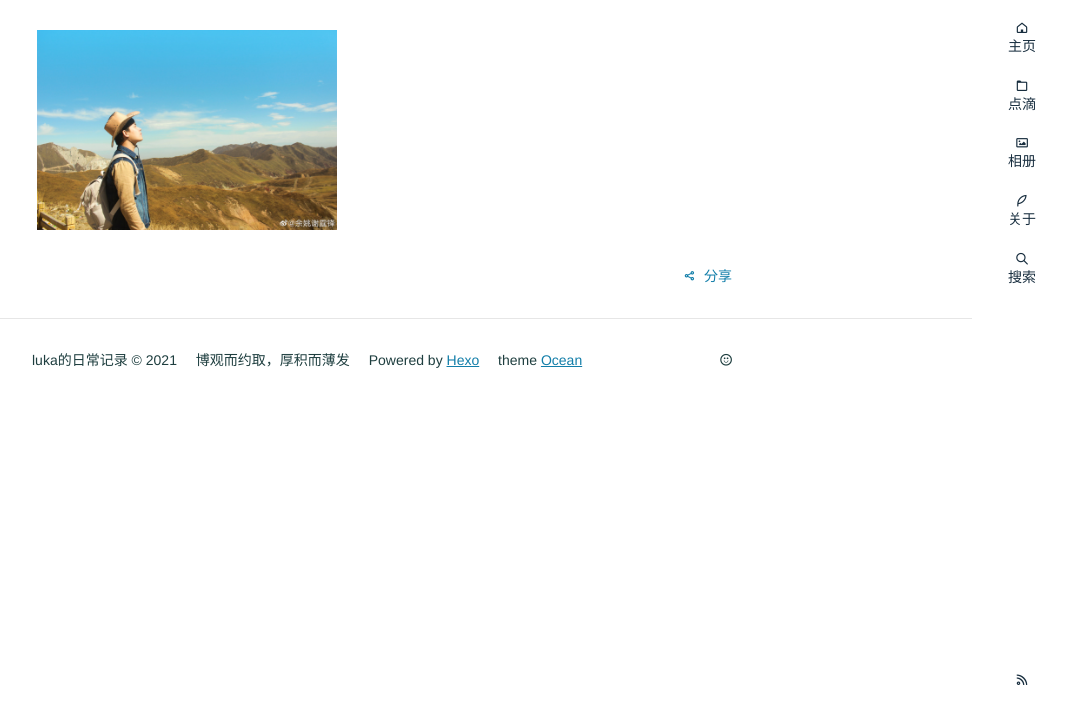
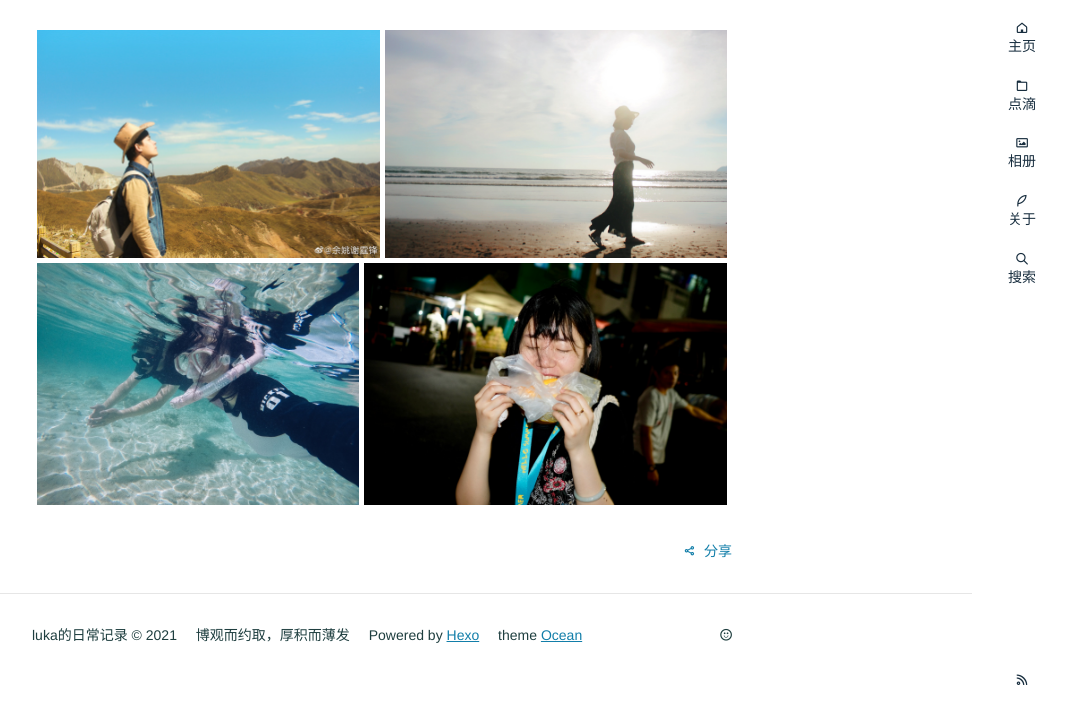
Before and after one commit to sunding0308/sunding0308.github.io, a plain HTML site: page gallery/index.html in a window 1280 px wide. Shown: the part 83-800 px from the top of the page, without its empty margins (208-1280 px from the left). Drawn offline with Linux system fonts and the light colour scheme; some packages are replaced by stand-ins of ours; no server answers; a script that the page names is missing; files whose address does not match are found by name.

Commit message:
Site updated: 2021-02-05 14:16:53

```diff
--- a/gallery/index.html
+++ b/gallery/index.html
@@ -61,6 +61,27 @@
     <a class="fancybox" data-fancybox="images" data-caption="青海" href="/images/gallery/%E9%9D%92%E6%B5%B7.jpg"
       rel="gallery_ckkrublgq0002ggdpar9t4xn5" title="青海">
       <img src="/images/gallery/%E9%9D%92%E6%B5%B7.jpg" itemprop="image" alt="青海">
+    </a>
+  </div>
+
+  <div>
+    <a class="fancybox" data-fancybox="images" data-caption="马来西亚1" href="/images/gallery/%E9%A9%AC%E6%9D%A5%E8%A5%BF%E4%BA%9A1.jpg"
+      rel="gallery_ckkrublgq0002ggdpar9t4xn5" title="马来西亚1">
+      <img src="/images/gallery/%E9%A9%AC%E6%9D%A5%E8%A5%BF%E4%BA%9A1.jpg" itemprop="image" alt="马来西亚1">
+    </a>
+  </div>
+
+  <div>
+    <a class="fancybox" data-fancybox="images" data-caption="马来西亚2" href="/images/gallery/%E9%A9%AC%E6%9D%A5%E8%A5%BF%E4%BA%9A2.jpg"
+      rel="gallery_ckkrublgq0002ggdpar9t4xn5" title="马来西亚2">
+      <img src="/images/gallery/%E9%A9%AC%E6%9D%A5%E8%A5%BF%E4%BA%9A2.jpg" itemprop="image" alt="马来西亚2">
+    </a>
+  </div>
+
+  <div>
+    <a class="fancybox" data-fancybox="images" data-caption="泰国" href="/images/gallery/%E6%B3%B0%E5%9B%BD.jpg"
+      rel="gallery_ckkrublgq0002ggdpar9t4xn5" title="泰国">
+      <img src="/images/gallery/%E6%B3%B0%E5%9B%BD.jpg" itemprop="image" alt="泰国">
     </a>
   </div>
 
```
Also changed, not shown: images/gallery/泰国.jpg (added), images/gallery/马来西亚1.jpg (added), images/gallery/马来西亚2.jpg (added).
